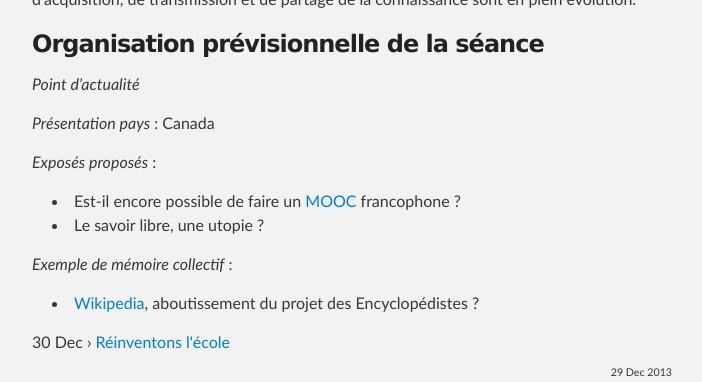
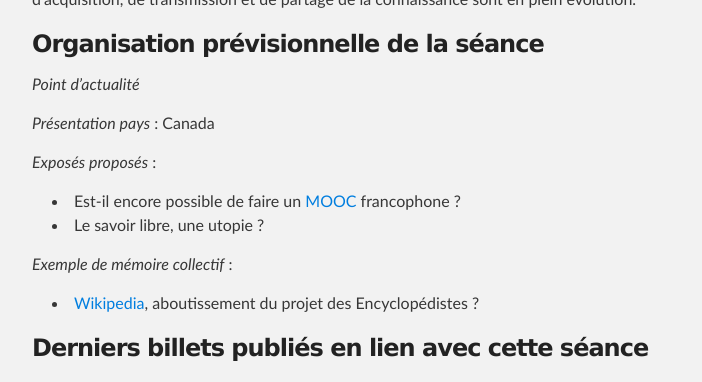
Before and after one commit to trojette/numascpo.net, a Jekyll site: the page built from seance-7/index.markdown, in a window 1280 px wide and 900 px high, scrolled down 736 px, cut to the strip 0-382 px from the top of the window. Shown: the whole strip, without its empty margins (288-990 px from the left). Built offline with Jekyll 4.4.1, drawn with Linux system fonts in a browser that asks for light colours; Markdown is read by kramdown in place of the engine named in the settings.

Commit message:
Fix "Derniers billets" title generation. Cosmetic changes.

```diff
--- a/_layouts/post.html
+++ b/_layouts/post.html
@@ -8,21 +8,26 @@
 </div>
 
 {% if page.categories contains "seance" %}
+{% assign titre = false %}
 {% for post in site.posts %}
-{% if post.categories contains page.categories %}
- {% if forloop.first %}
- <hr />
+
+ {% if post.categories contains page.categories and titre != true %}
   <h3>Derniers billets publiés en lien avec cette séance</h3>
   <ul class="past posts">
+  {% assign titre = true %}
  {% endif %}
+
+ {% if post.categories contains page.categories %}
   <li style="list-style-type: none;">
   <time datetime="{{ post.date | date_to_xmlschema }}" itemprop="datePublished">{{ post.date | date:"%d %b" }} </time>
   ›
   <span itemprop="name"><a href="{{ post.url }}" itemprop="url">{{ post.title }}</a></span>
- {% if forloops.first %}
+ {% endif %}
+
+ {% if post.categories contains page.categories and titre != true %}
   </ul>
  {% endif %}
-{% endif %}
+
 {% endfor %}
 {% endif %}
 
--- a/pays/index.markdown
+++ b/pays/index.markdown
@@ -3,8 +3,7 @@
 title: "Présentations pays"
 ---
 
-
-###La révolution numérique à l'étranger
+### La révolution numérique à l'étranger
 
 Les étudiants sont invités, à chaque séance, à présenter
 la manière dont un pays anticipe, gère ou subit la révolution
--- a/seance-4/index.markdown
+++ b/seance-4/index.markdown
@@ -35,6 +35,7 @@
 - Enjeux numériques des négociations transatlantiques
 
 Exemples de mémoires collectifs :
+
 - Un internet, des internet
 - Les GAFA, des États comme les autres ?
 
```
Also changed, not shown: other parts of pays/index.markdown (+2 -0 lines). Lines whose indentation alone changed are shown as unchanged.
